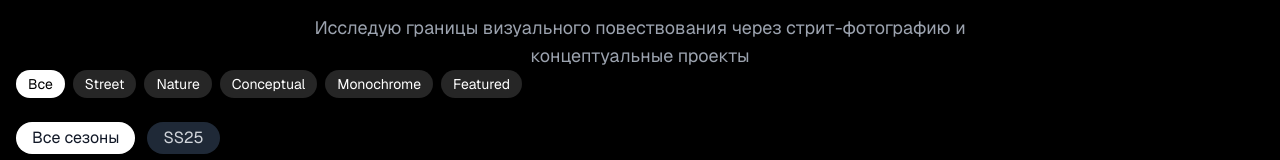
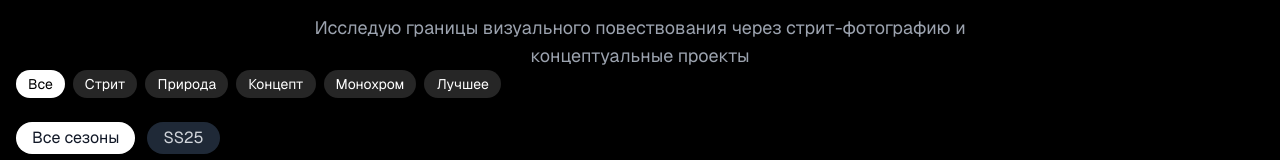
Before and after one commit to carlfreeman/littlecan, a Next.js app: page /gallery in a window 1280 px wide. Shown: the part 154-314 px from the top of the page. Built offline with nearby package versions, Linux system fonts and the light colour scheme.

Commit message:
Revert "rev tag rus"
This reverts commit 87ecc4441e79a5404eb40f0c50caee1d0ae67a98.

```diff
--- a/src/components/PhotoOverlay.tsx
+++ b/src/components/PhotoOverlay.tsx
@@ -14,6 +14,8 @@ const skeletonStyles = {
   highlightColor: '#2d2d2d',
   duration: 1.5,
 };
+
+let rutag = {'street': 'стрит', 'nature': 'природа', 'conceptual': 'концепт', 'monochrome': 'монохром', 'featured': 'лучшее'};
 
 const PhotoOverlay = ({ photo, onClose }: PhotoOverlayProps) => {
   const [aspectRatio, setAspectRatio] = useState<number>(1);
@@ -117,7 +119,7 @@ const PhotoOverlay = ({ photo, onClose }: PhotoOverlayProps) => {
                         key={tag}
                         className="px-3 py-1 bg-black border border-white rounded-full text-sm capitalize"
                       >
-                        {tag}
+                        {rutag[tag]}
                       </span>
                     ))}
                   </div>
--- a/src/components/TagFilter.tsx
+++ b/src/components/TagFilter.tsx
@@ -1,6 +1,7 @@
 import { useState } from 'react';
 
 const tags = ['street', 'nature', 'conceptual', 'monochrome', 'featured'];
+const rutag = {'street': 'стрит', 'nature': 'природа', 'conceptual': 'концепт', 'monochrome': 'монохром', 'featured': 'лучшее'};
 
 const TagFilter = ({
   onFilterChange,
@@ -36,7 +37,7 @@ const TagFilter = ({
           }`}
           onClick={() => handleTagChange(tag)}
         >
-          {tag}
+          {rutag[tag]}
         </button>
       ))}
     </div>
```
